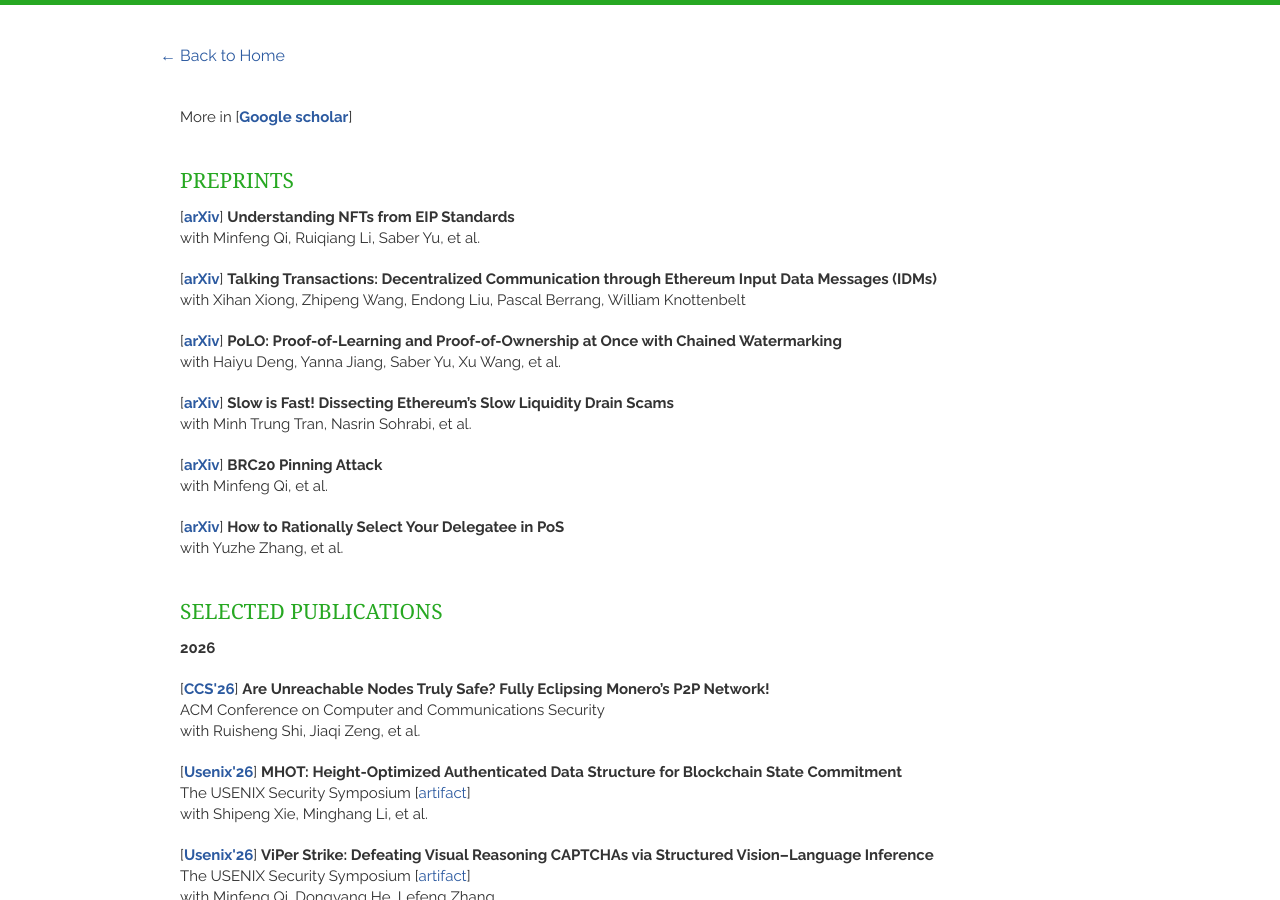
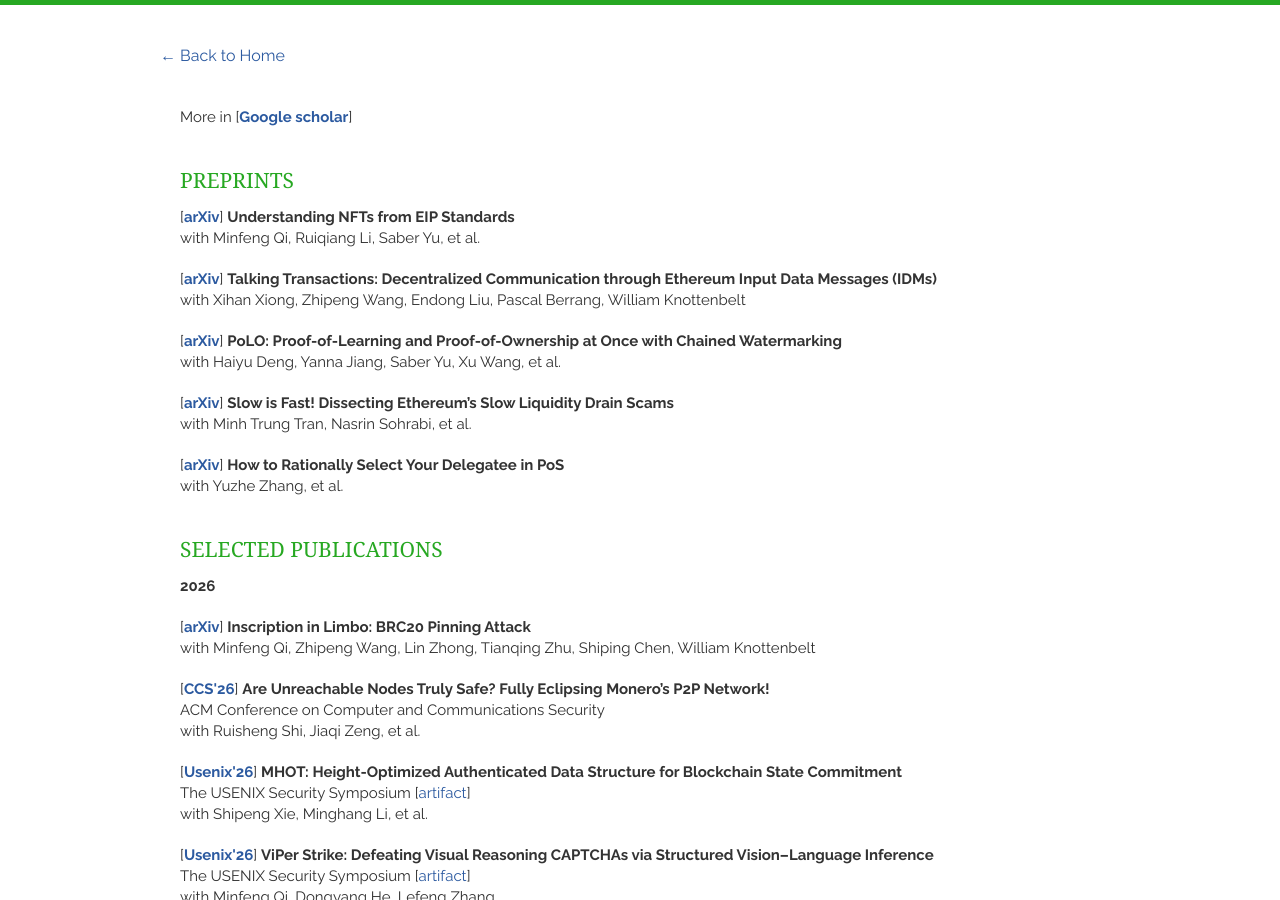
Before and after one commit to qinwang-git/qinwang-git.github.io, a Jekyll site: the page built from publications.html, in a window 1280 px wide and 900 px high. Built offline with Jekyll 4.4.1, drawn with Linux system fonts in a browser that asks for light colours; nearby versions of some CDN libraries.

Commit message:
Update publications.html

```diff
--- a/_includes/publications.html
+++ b/_includes/publications.html
@@ -42,13 +42,6 @@
         </header>
       </article>
 
-      <article>
-        <header>
-          [<strong><a href = "https://arxiv.org/pdf/2410.11295" target="_blank">arXiv</a></strong>]
-               <strong> BRC20 Pinning Attack </strong>
-            <br> with Minfeng Qi, et al.
-        </header>
-      </article>
 
    <article>
         <header>
@@ -68,6 +61,13 @@
     <strong>2026</strong>
     </article>
 
+     <article>
+        <header>
+          [<strong><a href = "https://arxiv.org/pdf/2410.11295" target="_blank">arXiv</a></strong>]
+               <strong> Inscription in Limbo: BRC20 Pinning Attack </strong>
+            <br> with Minfeng Qi, Zhipeng Wang, Lin Zhong, Tianqing Zhu, Shiping Chen, William Knottenbelt
+        </header>
+      </article>
 
        <article>
         <header>
```
